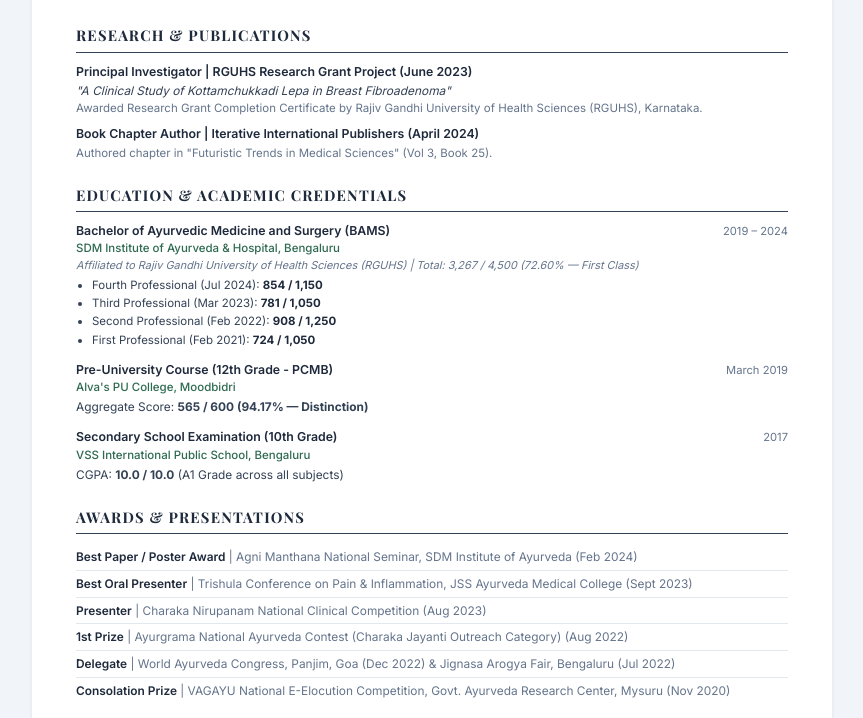
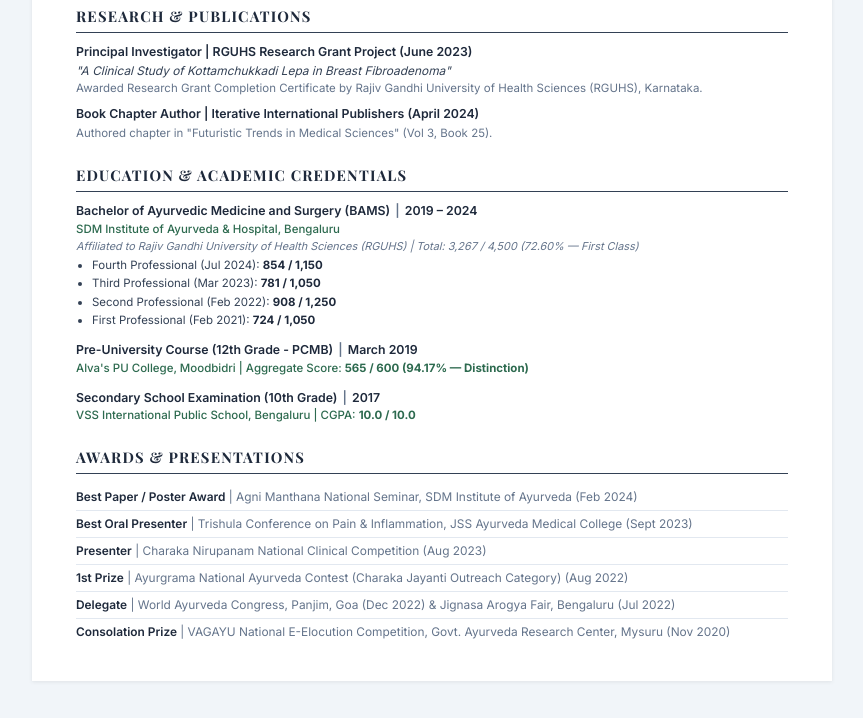
Before and after one commit to dhananjayvj/bhakti_resume, a plain HTML site: page index.html in a window 1280 px wide. Shown: the part 869-1587 px from the top of the page, without its empty margins (208-1071 px from the left). Drawn offline with nearby package versions, Linux system fonts and the light colour scheme.

Commit message:
Clean summary, simplify 10th grade, inline education layout

```diff
--- a/index.html
+++ b/index.html
@@ -283,6 +283,11 @@
             color: var(--slate-light);
         }
 
+        .date-sep {
+            color: var(--slate-light);
+            margin: 0 2px;
+        }
+
         .edu-org {
             font-size: 0.82em;
             color: var(--forest);
@@ -442,7 +447,7 @@
             <!-- SUMMARY -->
             <section class="section">
                 <h2 class="section-title">Summary</h2>
-                <p class="summary-text">KAUP-Registered Ayurvedic Physician (BAMS, Reg No: 60530) trained at SDM Institute of Ayurveda &amp; Hospital. Clinical expertise spans OPD/IPD patient management, diagnostic Nadi Pariksha, Panchakarma therapy planning, and clinical dietetics. Proven academic background as Principal Investigator for an RGUHS grant-funded clinical trial and published medical author.</p>
+                <p class="summary-text">Ayurvedic Physician (BAMS) trained at SDM Institute of Ayurveda &amp; Hospital. Clinical expertise spans OPD/IPD patient management, diagnostic Nadi Pariksha, Panchakarma therapy planning, and clinical dietetics. Proven academic background as Principal Investigator for an RGUHS grant-funded clinical trial and published medical author.</p>
             </section>
 
             <!-- CLINICAL COMPETENCIES -->
@@ -503,8 +508,7 @@
 
                 <div class="edu-item">
                     <div class="edu-header">
-                        <h3>Bachelor of Ayurvedic Medicine and Surgery (BAMS)</h3>
-                        <span class="date">2019 &ndash; 2024</span>
+                        <h3>Bachelor of Ayurvedic Medicine and Surgery (BAMS) <span class="date-sep">|</span> 2019 &ndash; 2024</h3>
                     </div>
                     <div class="edu-org">SDM Institute of Ayurveda &amp; Hospital, Bengaluru</div>
                     <div class="edu-affiliation">Affiliated to Rajiv Gandhi University of Health Sciences (RGUHS) | Total: 3,267 / 4,500 (72.60% &mdash; First Class)</div>
@@ -518,20 +522,16 @@
 
                 <div class="edu-item">
                     <div class="edu-header">
-                        <h3>Pre-University Course (12th Grade - PCMB)</h3>
-                        <span class="date">March 2019</span>
+                        <h3>Pre-University Course (12th Grade - PCMB) <span class="date-sep">|</span> March 2019</h3>
                     </div>
-                    <div class="edu-org">Alva's PU College, Moodbidri</div>
-                    <div class="edu-score">Aggregate Score: <strong>565 / 600 (94.17% &mdash; Distinction)</strong></div>
+                    <div class="edu-org">Alva's PU College, Moodbidri | Aggregate Score: <strong>565 / 600 (94.17% &mdash; Distinction)</strong></div>
                 </div>
 
                 <div class="edu-item">
                     <div class="edu-header">
-                        <h3>Secondary School Examination (10th Grade)</h3>
-                        <span class="date">2017</span>
+                        <h3>Secondary School Examination (10th Grade) <span class="date-sep">|</span> 2017</h3>
                     </div>
-                    <div class="edu-org">VSS International Public School, Bengaluru</div>
-                    <div class="edu-score">CGPA: <strong>10.0 / 10.0</strong> (A1 Grade across all subjects)</div>
+                    <div class="edu-org">VSS International Public School, Bengaluru | CGPA: <strong>10.0 / 10.0</strong></div>
                 </div>
             </section>
 
```
